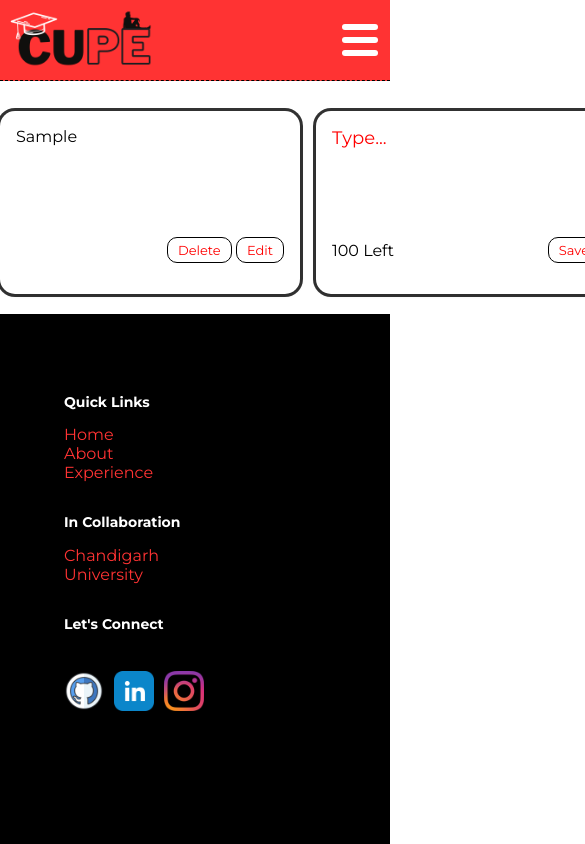
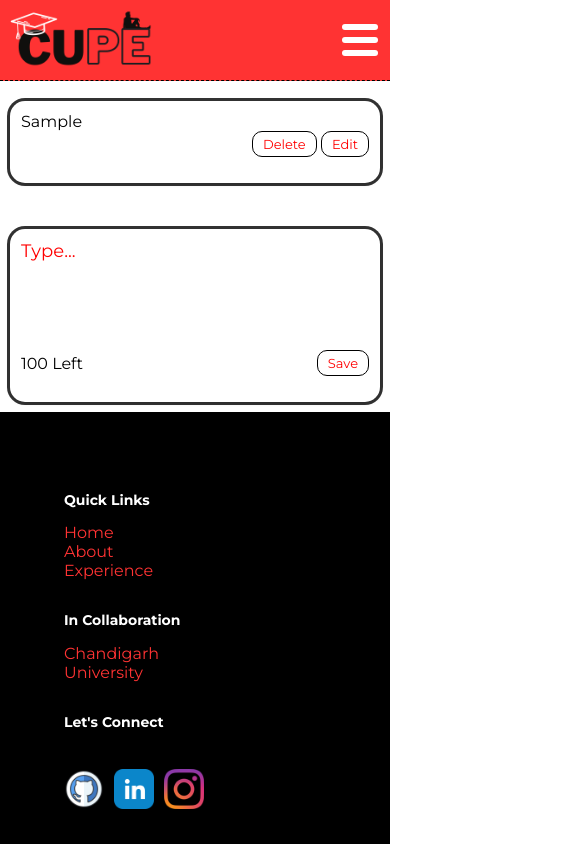
Before and after one commit to LuseBiswas/CUPE, a React (Vite) app in the folder frontend/frontend/: page /Notes in a window 390 px wide. Both pictures are taken after typing "Sample" into the empty fields and a click on the button "Save". Shown: the top 844 px of the page, 585 px wide, since content can reach past the window. Built offline with nearby package versions, Linux system fonts and the light colour scheme.

Commit message:
Notes Functionality is fully resposnive

```diff
--- a/frontend/frontend/src/Pages/Notes/CreateNotes.module.css
+++ b/frontend/frontend/src/Pages/Notes/CreateNotes.module.css
@@ -55,3 +55,13 @@
     border: 1.5px solid red;
     color: black;
 }
+
+@media (max-width: 600px) {
+    /* Adjust styles for smaller screens */
+    .note {
+      padding: 10px;
+      min-height: auto;
+      margin-top: 20px;
+      margin-bottom: 10px;
+    }
+  }
--- a/frontend/frontend/src/Pages/Notes/Note.module.css
+++ b/frontend/frontend/src/Pages/Notes/Note.module.css
@@ -56,3 +56,14 @@
     border: 1.5px solid red;
     color: black;
 }
+
+
+@media (max-width: 600px) {
+    /* Adjust styles for smaller screens */
+    .note {
+      padding: 10px;
+      min-height: auto;
+      margin-top: 20px;
+      margin-bottom: 10px;
+    }
+  }
--- a/frontend/frontend/src/Pages/Notes/Notes.module.css
+++ b/frontend/frontend/src/Pages/Notes/Notes.module.css
@@ -5,3 +5,17 @@
     grid-gap: 1rem;
     grid-template-columns: repeat(3, minmax(300px, 1fr));
 }
+
+@media (max-width: 768px) {
+    .notes {
+        grid-template-columns: repeat(2, minmax(200px, 1fr));
+        margin: 0 20px; /* Add margin from left and right */
+    }
+}
+
+@media (max-width: 480px) {
+    .notes {
+        grid-template-columns: minmax(150px, 1fr);
+        margin: 0 10px; /* Adjust margin for smaller screens */
+    }
+}
```
